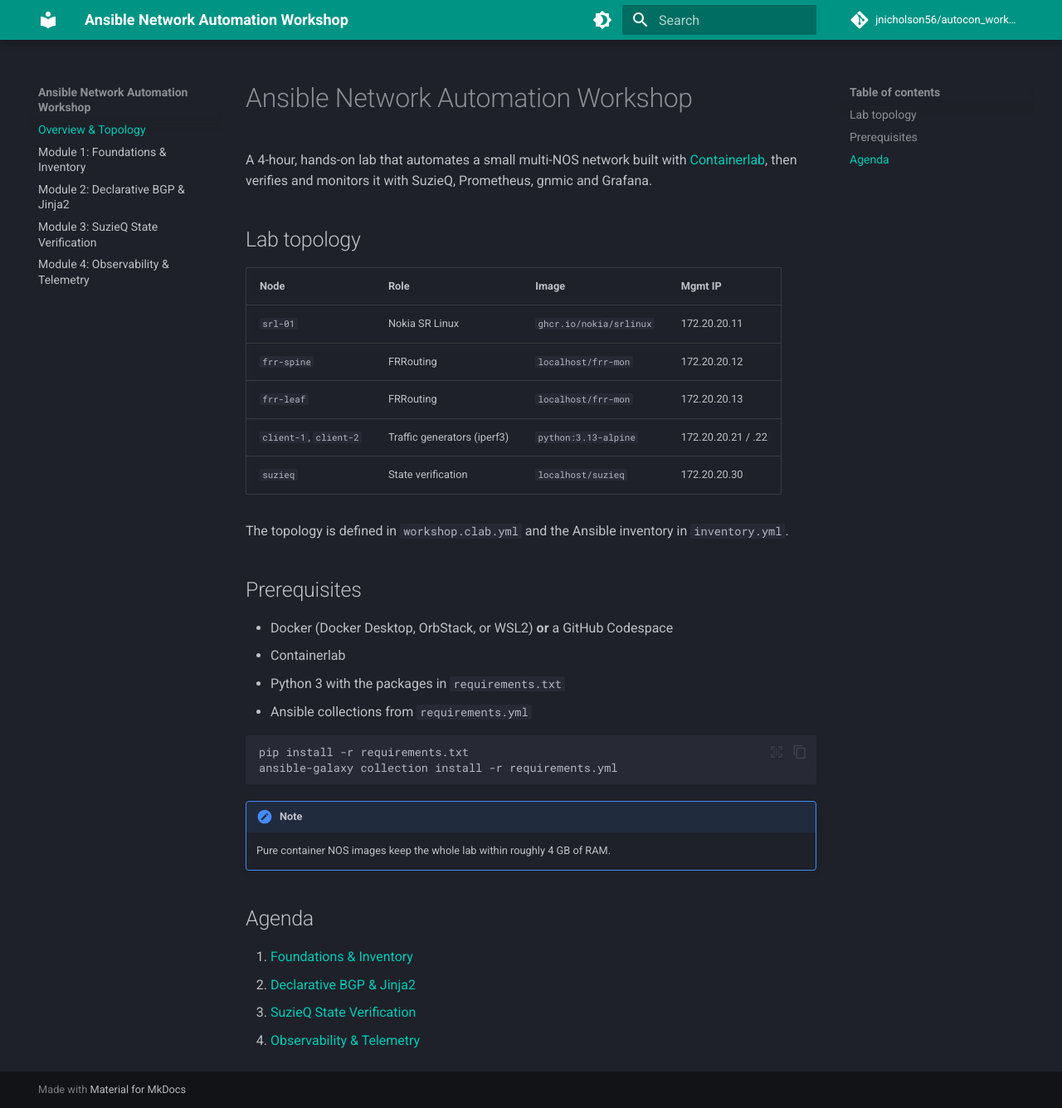
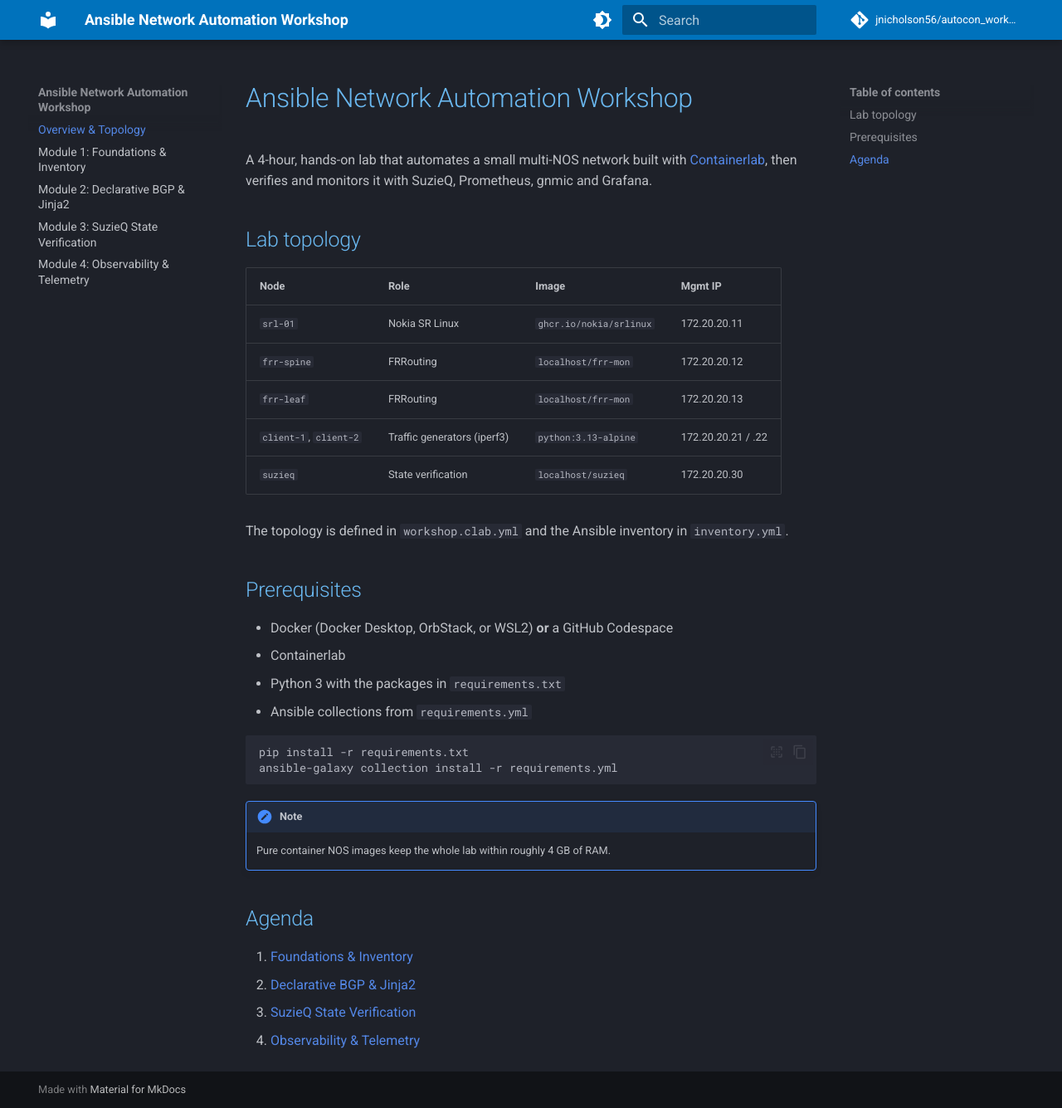
Before and after one commit to jnicholson56/autocon_workshop, an MkDocs documentation site: the page built from docs/index.md, in a window 1280 px wide and 1335 px high. Shown: the whole window at 83% size. Built offline with MkDocs 1.6.1 and Material for MkDocs 9.7.7, drawn with Linux system fonts in a browser that asks for light colours; comment, search, counter and statistics services are not loaded.

Commit message:
adjusting mkdocs page colors and style

```diff
--- a/mkdocs.yml
+++ b/mkdocs.yml
@@ -9,14 +9,14 @@ theme:
   name: material
   palette:
     - scheme: slate
-      primary: teal
-      accent: cyan
+      primary: indigo
+      accent: indigo
       toggle:
         icon: material/brightness-4
         name: Switch to light mode
     - scheme: default
-      primary: teal
-      accent: cyan
+      primary: indigo
+      accent: indigo
       toggle:
         icon: material/brightness-7
         name: Switch to dark mode
@@ -29,6 +29,9 @@ theme:
     - navigation.top
     - search.highlight
     - search.suggest
+
+extra_css:
+  - stylesheets/extra.css
 
 markdown_extensions:
   - admonition
```
